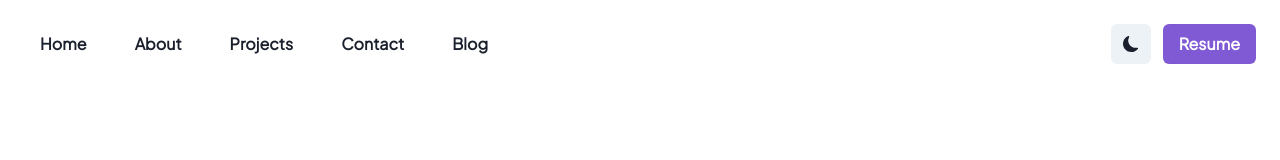
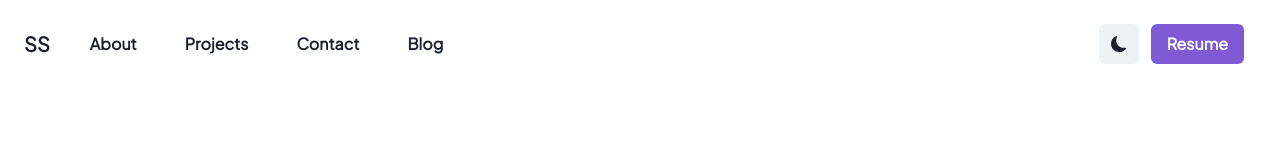
Before and after one commit to Guchii/me, a Next.js app: page / in a window 1280 px wide. Shown: the top 160 px of the page. Built offline with nearby package versions, Linux system fonts and the light colour scheme; a web font is replaced by a local one.

Commit message:
better header

```diff
--- a/components/Header.js
+++ b/components/Header.js
@@ -1,6 +1,18 @@
-import { Button, Flex, IconButton, useColorMode } from "@chakra-ui/react";
+import {
+  Button,
+  Flex,
+  IconButton,
+  Menu,
+  MenuButton,
+  MenuItem,
+  MenuList,
+  useColorMode,
+  Text,
+  MenuDivider,
+} from "@chakra-ui/react";
 import NextLink from "next/link";
 import { BsFillMoonFill } from "react-icons/bs";
+import { GiHamburgerMenu } from "react-icons/gi";
 
 const Header = () => {
   const { colorMode, toggleColorMode } = useColorMode();
@@ -11,20 +23,19 @@ const Header = () => {
         gap={6}
         justifyContent={{ sm: "center", md: "space-between" }}
         alignItems={"center"}
-        direction={{ sm: "column-reverse", md: "row" }}
+        direction={"row"}
         maxWidth={1400}
         width={"100%"}
         mx="auto"
         fontSize="lg"
         paddingInline={{ sm: 6, "2xl": 0 }}
       >
-        <Flex
-          gap={4}
-          width={"100%"}
-          justifyContent={{ sm: "center", md: "flex-start" }}
-          wrap={{ sm: "wrap" }}
-        >
-          <LinkItem text="Home" href="/" />
+        <NextLink href="/" passHref>
+          <Text as="a" fontWeight={"black"} fontSize="xl">
+            SS
+          </Text>
+        </NextLink>
+        <Flex gap={4} width={"100%"} display={{ sm: "none", md: "flex" }}>
           <LinkItem text="About" href="/about" />
           <LinkItem text="Projects" href="/projects" />
           <LinkItem text="Contact" href="/contact" />
@@ -34,16 +45,11 @@ const Header = () => {
             isExternal
           />
         </Flex>
-        <Flex
-          gap={3}
-          marginLeft={{ sm: "none", md: "auto" }}
-          width={{ sm: "100%", md: "auto" }}
-        >
+        <Flex gap={3} w="100%" justify={"end"}>
           <IconButton
             aria-label="Search database"
             icon={<BsFillMoonFill />}
             onClick={toggleColorMode}
-            width={{ sm: "100%", md: "auto" }}
           />
           <Button
             onClick={() => window.open("/Resume.pdf", "_self")}
@@ -52,6 +58,23 @@ const Header = () => {
           >
             Resume
           </Button>
+          <Menu isLazy>
+            <MenuButton
+              display={{ sm: "flex", md: "none" }}
+              as={IconButton}
+              icon={<GiHamburgerMenu />}
+            ></MenuButton>
+            <MenuDivider />
+            <MenuList>
+              {["About", "Projects", "Contact"].map((nice) => (
+                <NextLink href={`/${nice.toLowerCase()}`} passHref>
+                  <MenuItem closeOnSelect as="a">
+                    {nice}
+                  </MenuItem>
+                </NextLink>
+              ))}
+            </MenuList>
+          </Menu>
         </Flex>
       </Flex>
     </>
```
